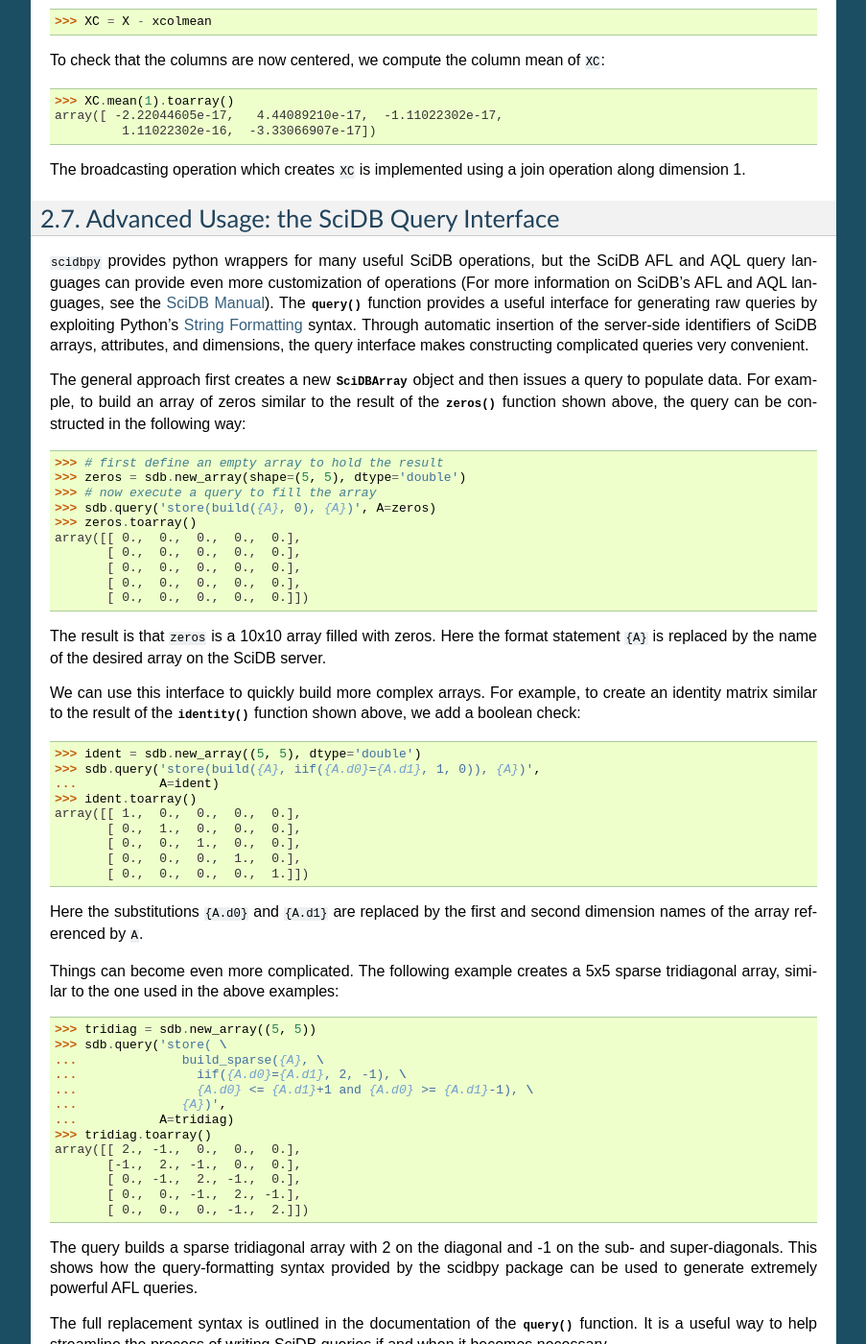
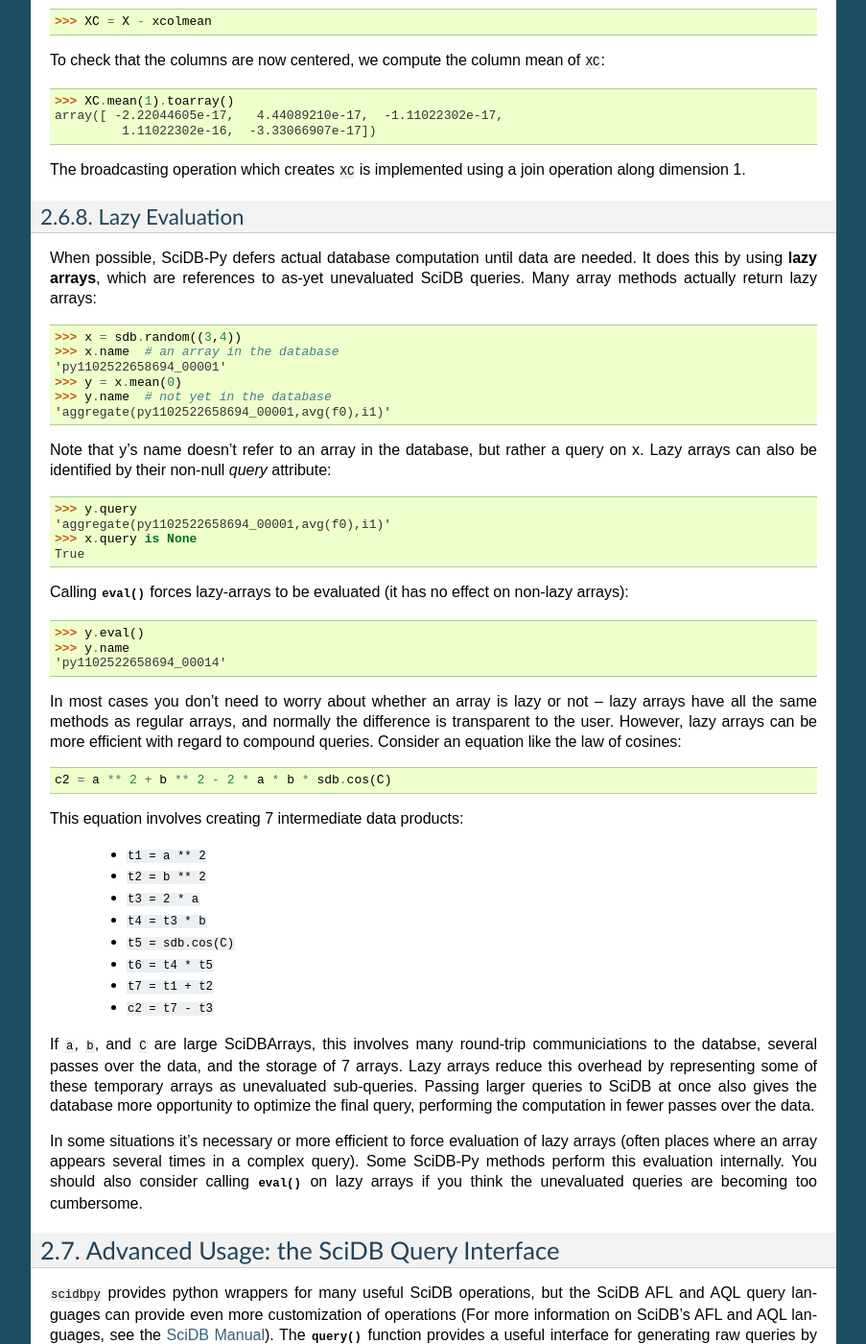
Before and after one commit to rvernica/SciDB-Py, a Sphinx documentation site: the page built from doc/tutorial.rst, in a window 1280 px wide and 1400 px high, scrolled down 9672 px. Shown: the whole window at 96% size, without its empty margins (198-1101 px from the left). Built offline with Sphinx 7.4.7, drawn with Linux system fonts in a browser that asks for light colours; formulas are drawn with MathJax 3; some of the changed text lies outside the part shown.

Commit message:
Lazy array documentation

```diff
--- a/doc/afl.rst
+++ b/doc/afl.rst
@@ -11,7 +11,7 @@ AFL Operators can be used as follows::
     afl = sdb.afl
     query = afl.aggregate(x, 'count(*)')
     query.query  # The query string
-    output = query.eval()  # send query to SciDB, return as a SciDB Array
+    query.eval()  # evaluate the query, and store the result
 
 
 Operator Reference
--- a/doc/tutorial.rst
+++ b/doc/tutorial.rst
@@ -602,6 +602,71 @@ we compute the column mean of ``XC``::
 The broadcasting operation which creates ``XC`` is implemented using a
 join operation along dimension 1.
 
+.. _lazy:
+
+Lazy Evaluation
+^^^^^^^^^^^^^^^
+
+When possible, SciDB-Py defers actual database computation
+until data are needed. It does this by using **lazy arrays**, which are
+references to  as-yet unevaluated SciDB queries. Many array methods
+actually return lazy arrays::
+
+   >>> x = sdb.random((3,4))
+   >>> x.name  # an array in the database
+   'py1102522658694_00001'
+   >>> y = x.mean(0)
+   >>> y.name  # not yet in the database
+   'aggregate(py1102522658694_00001,avg(f0),i1)'
+
+Note that y's name doesn't refer to an array in the database, but
+rather a query on x. Lazy arrays can also be identified by their non-null
+`query` attribute::
+
+   >>> y.query
+   'aggregate(py1102522658694_00001,avg(f0),i1)'
+   >>> x.query is None
+   True
+
+Calling :meth:`~SciDBArray.eval` forces lazy-arrays to be evaluated (it has no effect
+on non-lazy arrays)::
+
+   >>> y.eval()
+   >>> y.name
+   'py1102522658694_00014'
+
+In most cases you don't need to worry about whether an array is lazy or not --
+lazy arrays have all the same methods as regular arrays, and normally the
+difference is transparent to the user. However, lazy arrays can be more
+efficient with regard to compound queries. Consider an equation like
+the law of cosines::
+
+  c2 = a ** 2 + b ** 2 - 2 * a * b * sdb.cos(C)
+
+This equation involves creating 7 intermediate data products:
+
+ * ``t1 = a ** 2``
+ * ``t2 = b ** 2``
+ * ``t3 = 2 * a``
+ * ``t4 = t3 * b``
+ * ``t5 = sdb.cos(C)``
+ * ``t6 = t4 * t5``
+ * ``t7 = t1 + t2``
+ * ``c2 = t7 - t3``
+
+If ``a``, ``b``, and ``C`` are large SciDBArrays, this involves many
+round-trip communiciations to the databse, several passes over the data,
+and the storage of 7 arrays. Lazy arrays reduce this overhead by representing
+some of these temporary arrays as unevaluated sub-queries. Passing larger
+queries to SciDB at once also gives the database more opportunity to optimize
+the final query, performing the computation in fewer passes over the data.
+
+In some situations it's necessary or more efficient to
+force evaluation of lazy arrays (often places where an array appears
+several times in a complex query). Some SciDB-Py methods perform this
+evaluation internally. You should also consider calling :meth:`~SciDBArray.eval` on lazy
+arrays if you think the unevaluated queries are becoming too cumbersome.
+
 Advanced Usage: the SciDB Query Interface
 -----------------------------------------
 
@@ -765,12 +830,12 @@ finds the maximum value of those 50 numbers:
 Working with AFL has a few advantages:
 
  * AFL functions map directly onto database queries, giving you
-    more control over query building
- * AFL expressions are evaluated lazily -- no database communication
-    occurs until you call the ``eval`` or ``toarray`` methods on an expression.
-    This means you can compose complex queries, without unnecessary
-    communication with the server. Likewise, passing complex AFL expressions
-    makes it easier for SciDB to perform query optimization.
+   more control over query building
+ * All AFL expressions are evaluated lazily (see :ref:`lazy`) -- no database communication
+   occurs until you call the :meth:`~SciDBArray.eval` or :meth:`~SciDBArray.toarray`
+   methods on an expression. This means you can compose complex queries, without unnecessary
+   communication with the server. Likewise, passing complex AFL expressions
+   makes it easier for SciDB to perform query optimization.
 
 .. _Shim: http://github.com/paradigm4/shim
 
```
